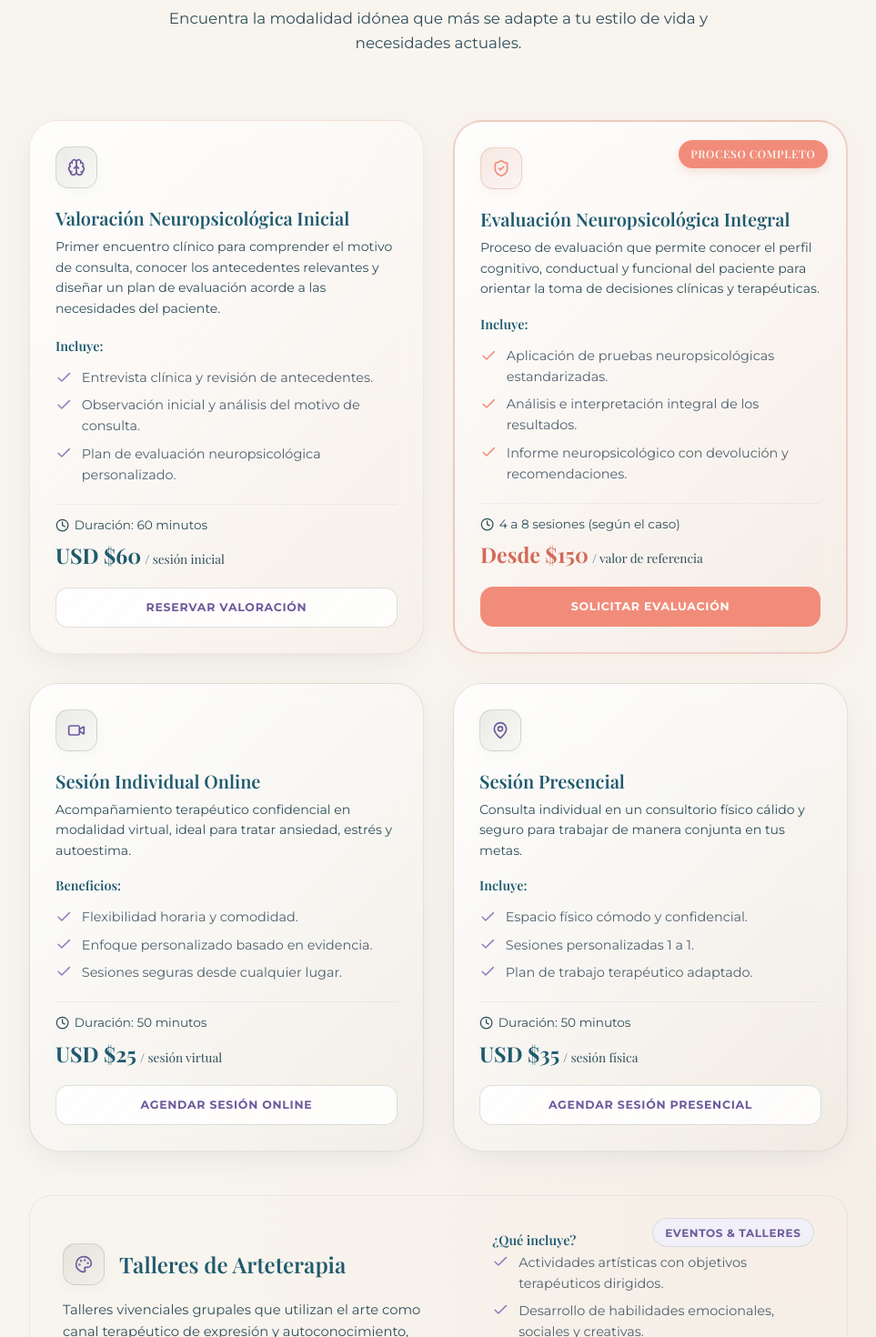
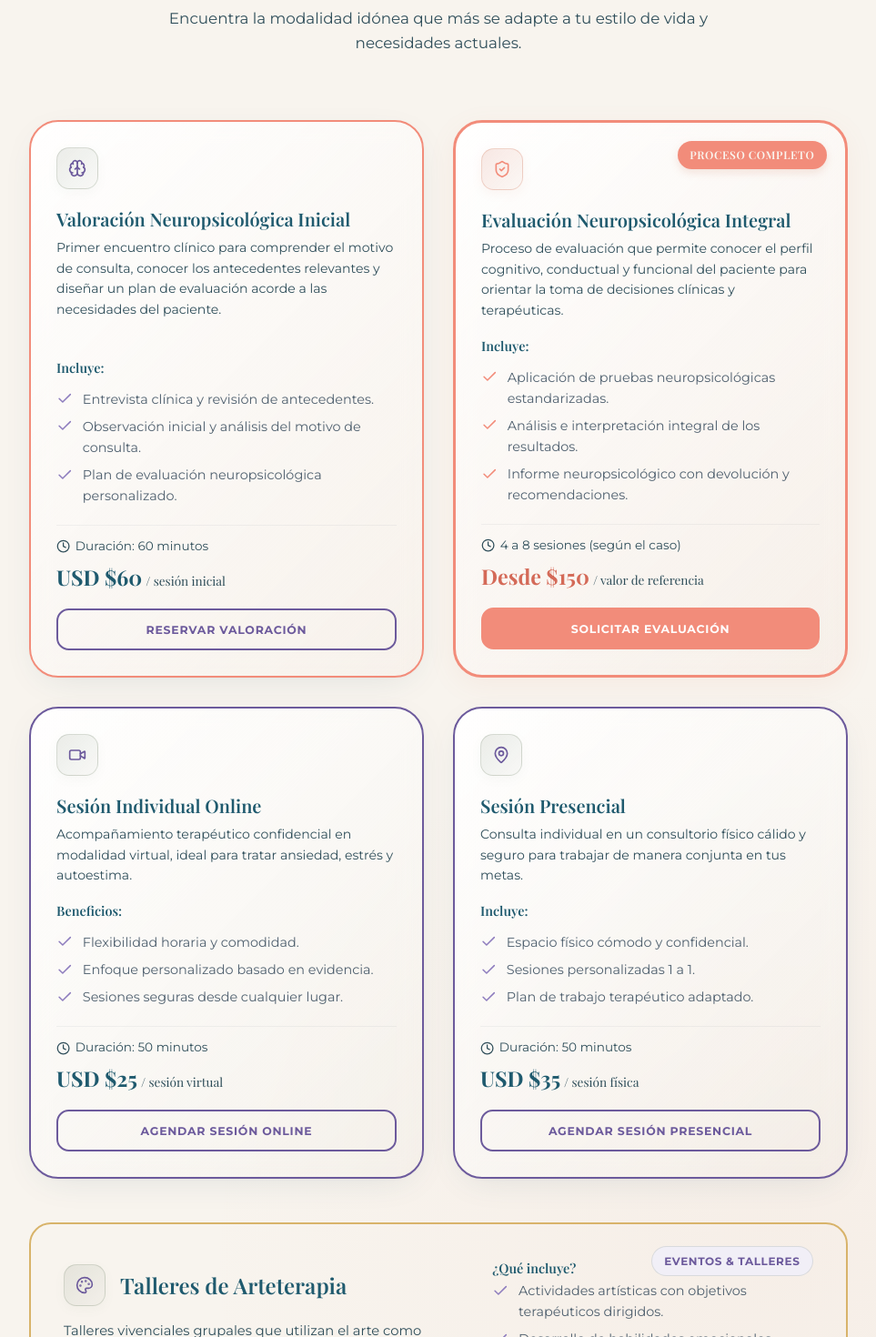
Before and after one commit to MAXVMVS/psic-damarispazmino, a React (Vite) app: page / in a window 1280 px wide. Shown: the part 2800-4270 px from the top of the page at 91% size, without its empty margins (158-1121 px from the left). Built offline with nearby package versions, Linux system fonts and the light colour scheme; no server answers; a web font is replaced by a local one.

Commit message:
design: set strong contrast card borders and clean solid outline button styles

```diff
--- a/src/index.css
+++ b/src/index.css
@@ -742,38 +742,36 @@ section {
   background-color: rgba(255, 255, 255, 0.88);
 }
 
-/* Card Category Tints & Borders */
+/* Card Category Tints & Borders with Strong Contrast */
 
 /* 1. Neuropsicología (Card 1 & 2) */
 #service-card-eval-inicial {
-  background: linear-gradient(135deg, rgba(255, 255, 255, 0.85) 0%, rgba(211, 132, 107, 0.03) 100%);
-  border: 1px solid rgba(211, 132, 107, 0.16);
+  background: linear-gradient(135deg, rgba(255, 255, 255, 0.94) 0%, rgba(211, 132, 107, 0.02) 100%);
+  border: 2px solid var(--color-terracotta); /* Solid terracotta border */
 }
 #service-card-eval-inicial:hover {
-  border-color: rgba(211, 132, 107, 0.45);
-  box-shadow: 0 15px 35px rgba(211, 132, 107, 0.12), 0 0 15px rgba(211, 132, 107, 0.04);
+  box-shadow: 0 15px 35px rgba(211, 132, 107, 0.16);
 }
 
 #service-card-eval-integral {
-  background: linear-gradient(135deg, rgba(255, 255, 255, 0.88) 0%, rgba(211, 132, 107, 0.06) 100%);
-  border: 2px solid rgba(211, 132, 107, 0.35);
-  box-shadow: 0 8px 30px rgba(211, 132, 107, 0.05);
+  background: linear-gradient(135deg, rgba(255, 255, 255, 0.96) 0%, rgba(211, 132, 107, 0.04) 100%);
+  border: 3px solid var(--color-terracotta); /* Extra thick terracotta border */
+  box-shadow: 0 8px 30px rgba(211, 132, 107, 0.08);
 }
 #service-card-eval-integral:hover {
-  border-color: rgba(211, 132, 107, 0.6);
-  box-shadow: 0 18px 40px rgba(211, 132, 107, 0.16), 0 0 20px rgba(211, 132, 107, 0.06);
+  border-color: var(--color-terracotta-dark);
+  box-shadow: 0 18px 40px rgba(211, 132, 107, 0.22);
 }
 
 /* 2. Sesiones Clínicas (Card 3 & 4) */
 #service-card-online,
 #service-card-presencial {
-  background: linear-gradient(135deg, rgba(255, 255, 255, 0.85) 0%, rgba(121, 137, 114, 0.04) 100%);
-  border: 1px solid rgba(121, 137, 114, 0.2);
+  background: linear-gradient(135deg, rgba(255, 255, 255, 0.94) 0%, rgba(121, 137, 114, 0.02) 100%);
+  border: 2px solid var(--color-sage-dark); /* Solid sage border */
 }
 #service-card-online:hover,
 #service-card-presencial:hover {
-  border-color: rgba(121, 137, 114, 0.45);
-  box-shadow: 0 15px 35px rgba(121, 137, 114, 0.12), 0 0 15px rgba(121, 137, 114, 0.04);
+  box-shadow: 0 15px 35px rgba(121, 137, 114, 0.18);
 }
 
 .badge-recommended {
@@ -951,7 +949,7 @@ section {
 /* Horizontal Service Card styling */
 .service-card-horizontal {
   background-color: var(--color-beige-card);
-  border: 1px solid rgba(28, 45, 60, 0.06);
+  border: 2px solid var(--color-dorado); /* Solid dorado border */
   border-radius: 24px;
   padding: 2.25rem;
   margin: 3rem auto 0 auto;
@@ -965,7 +963,7 @@ section {
 .service-card-horizontal:hover {
   transform: translateY(-4px);
   box-shadow: var(--shadow-hover);
-  border-color: rgba(121, 137, 114, 0.25);
+  border-color: var(--color-dorado);
 }
 
 .badge-event {
@@ -1044,12 +1042,9 @@ section {
 }
 
 
-/* Category-specific button colors & liquid sweeps */
+/* Category-specific button colors (Solid & High Contrast) */
 .service-cta-btn.btn-premium,
 .service-cta-btn-horizontal {
-  position: relative;
-  overflow: hidden;
-  z-index: 1;
   width: 100%;
   padding: 0.85rem 1.25rem;
   border-radius: 0.85rem;
@@ -1058,88 +1053,45 @@ section {
   text-transform: uppercase;
   letter-spacing: 0.06em;
   font-family: var(--font-body);
-  transition: all 0.4s cubic-bezier(0.165, 0.84, 0.44, 1);
+  transition: all 0.3s ease;
   box-shadow: none;
-  border: 1px solid rgba(28, 45, 60, 0.08);
-}
-
-.service-cta-btn.btn-premium::after,
-.service-cta-btn-horizontal::after {
-  content: '';
-  position: absolute;
-  top: 0;
-  left: -100%;
-  width: 100%;
-  height: 100%;
-  background: var(--color-navy);
-  transition: all 0.4s cubic-bezier(0.165, 0.84, 0.44, 1);
-  z-index: -1;
-}
-
-.service-cta-btn.btn-premium:hover::after,
-.service-cta-btn-horizontal:hover::after {
-  left: 0;
-}
-
-.service-cta-btn.btn-premium:hover,
-.service-cta-btn-horizontal:hover {
-  color: #ffffff !important;
-  border-color: var(--color-navy);
-  box-shadow: 0 4px 15px rgba(28, 45, 60, 0.15);
-}
-
-/* 1. Sage category buttons (Card 1, 3, 4) */
+  display: block;
+  text-align: center;
+  cursor: pointer;
+  box-sizing: border-box;
+}
+
+/* 1. Sage category buttons (Card 1, 3, 4) & Talleres (Card 5) */
 #service-card-eval-inicial .service-cta-btn.btn-premium,
 #service-card-online .service-cta-btn.btn-premium,
-#service-card-presencial .service-cta-btn.btn-premium {
-  background-color: rgba(255, 255, 255, 0.85);
+#service-card-presencial .service-cta-btn.btn-premium,
+.service-cta-btn-horizontal {
+  background-color: transparent;
   color: var(--color-sage-dark);
-  border-color: rgba(121, 137, 114, 0.25);
-}
-
-#service-card-eval-inicial .service-cta-btn.btn-premium::after,
-#service-card-online .service-cta-btn.btn-premium::after,
-#service-card-presencial .service-cta-btn.btn-premium::after {
-  background: var(--color-sage-dark);
+  border: 2px solid var(--color-sage-dark);
 }
 
 #service-card-eval-inicial .service-cta-btn.btn-premium:hover,
 #service-card-online .service-cta-btn.btn-premium:hover,
-#service-card-presencial .service-cta-btn.btn-premium:hover {
-  border-color: var(--color-sage-dark);
-  box-shadow: 0 4px 15px rgba(121, 137, 114, 0.25);
+#service-card-presencial .service-cta-btn.btn-premium:hover,
+.service-cta-btn-horizontal:hover {
+  background-color: var(--color-sage-dark);
+  color: #ffffff !important;
+  box-shadow: 0 4px 12px rgba(121, 137, 114, 0.2);
 }
 
 /* 2. Terracota category button (Card 2 - Recommended) */
 #service-card-eval-integral .service-cta-btn.btn-premium {
   background-color: var(--color-terracotta);
   color: #ffffff;
-  border-color: var(--color-terracotta);
-}
-
-#service-card-eval-integral .service-cta-btn.btn-premium::after {
-  background: var(--color-terracotta-dark);
+  border: 2px solid var(--color-terracotta);
 }
 
 #service-card-eval-integral .service-cta-btn.btn-premium:hover {
+  background-color: var(--color-terracotta-dark);
   border-color: var(--color-terracotta-dark);
-  box-shadow: 0 4px 15px rgba(211, 132, 107, 0.3);
-}
-
-/* 3. Gold/Sand category button (Card 5 - Horizontal) */
-.service-cta-btn-horizontal {
-  background-color: rgba(255, 255, 255, 0.85);
-  color: var(--color-sage-dark);
-  border-color: rgba(217, 189, 127, 0.4);
-}
-
-.service-cta-btn-horizontal::after {
-  background: var(--color-sage-dark);
-}
-
-.service-cta-btn-horizontal:hover {
-  border-color: var(--color-sage-dark);
-  box-shadow: 0 4px 15px rgba(121, 137, 114, 0.25);
+  color: #ffffff !important;
+  box-shadow: 0 4px 12px rgba(211, 132, 107, 0.3);
 }
 
 /* Cascading bounce for checkmarks inside lists */
```
